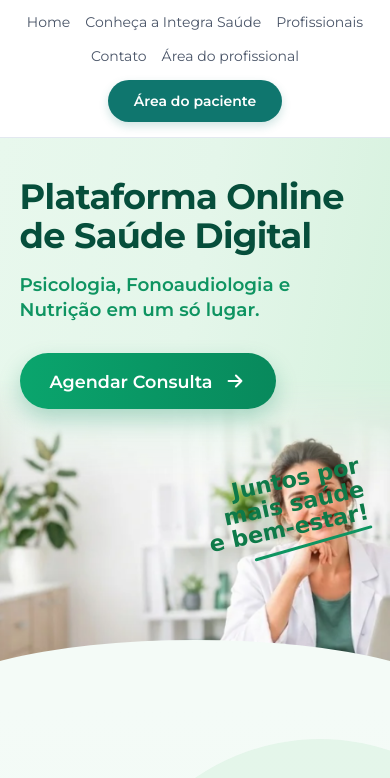
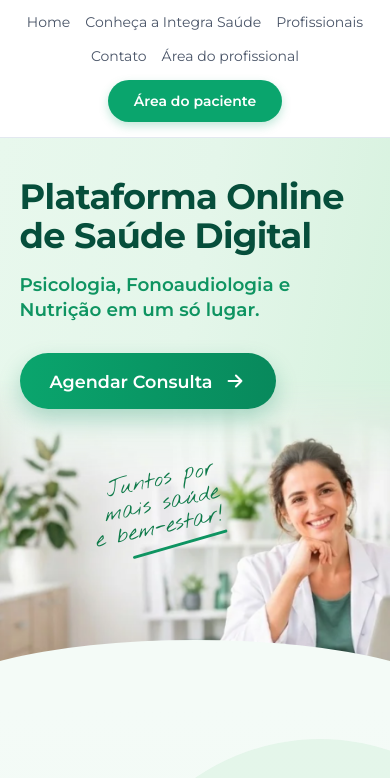
Before and after one commit to SanNiv25/integra-saude, a plain HTML site: page index.html in a window 390 px wide. Shown: the part 66-844 px from the top of the page. Drawn offline with nearby package versions, Linux system fonts and the light colour scheme.

Commit message:
Repaginação da página inicial 3

```diff
--- a/css/style.css
+++ b/css/style.css
@@ -1668,8 +1668,10 @@ body {
 }
 
 /* Botão de Destaque "Entrar em contato" */
+/* Botão "Área do paciente" */
 .btn-entrar-contato {
-  background-color: #0f766e;
+  background-color: #0aa56d;
+  /* Cor principal solicitada */
   color: white;
   padding: 12px 26px;
   border-radius: 30px;
@@ -1677,12 +1679,14 @@ body {
   font-size: 14px;
   font-weight: 600;
   transition: background 0.2s;
-  box-shadow: 0 4px 10px rgba(15, 118, 110, 0.2);
+  box-shadow: 0 4px 10px rgba(10, 165, 109, 0.25);
+  /* Sombra adaptada para o novo verde */
   display: inline-block;
 }
 
 .btn-entrar-contato:hover {
-  background-color: #0b5c54;
+  background-color: #08895c;
+  /* Tom um pouco mais escuro para quando passar o mouse */
 }
 
 /* Responsividade para telas menores */
@@ -2753,16 +2757,16 @@ html {
 /* frase manuscrita no canto superior direito */
 .home-hero-tagline {
   position: absolute;
-  top: 12%;
+  top: 35%;
   /* mantém a mesma altura */
-  left: 56%;
+  left: 60%;
   /* NOVO: posição entre o título e a foto */
   right: auto;
   /* NOVO: no lugar de "right: 4%" */
   z-index: 2;
-  font-family: 'Caveat', cursive;
+  font-family: 'Nothing You Could Do', cursive;
+  font-weight: 400;
   font-size: clamp(1.4rem, 2.5vw, 2.2rem);
-  font-weight: 700;
   line-height: 1.05;
   text-align: right;
   color: #0e7a49;
@@ -2939,11 +2943,9 @@ html {
   .home-hero-tagline {
     top: auto;
     bottom: 160px;
-    left: auto;
-    /* NOVO */
-    right: 6%;
-    transform: rotate(-12deg);
-    /* NOVO */
+    left: 40%;
+    right: auto;
+    transform: translateX(-50%) rotate(-12deg);
   }
 
   .home-cards {
--- a/index.html
+++ b/index.html
@@ -7,7 +7,7 @@
     <title>Integra Saúde</title>
     <link rel="stylesheet" href="css/style.css">
     <link href="https://fonts.googleapis.com/css2?family=Montserrat:wght@400;600;700&display=swap" rel="stylesheet">
-    <link href="https://fonts.googleapis.com/css2?family=Montserrat:wght@400;600;700&display=swap" rel="stylesheet">
+    <link href="https://fonts.googleapis.com/css2?family=Nothing+You+Could+Do&display=swap" rel="stylesheet">
 </head>
 
 <body>
```
Also changed, not shown: img/fonoaudiologo.png, img/nutricao.png, img/psicologia.png.
